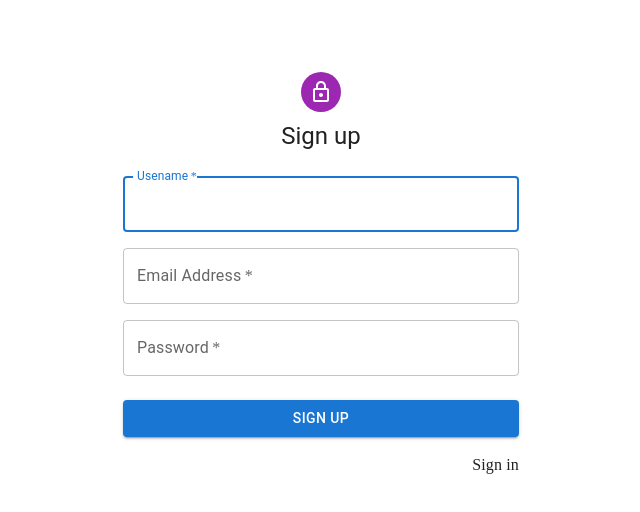
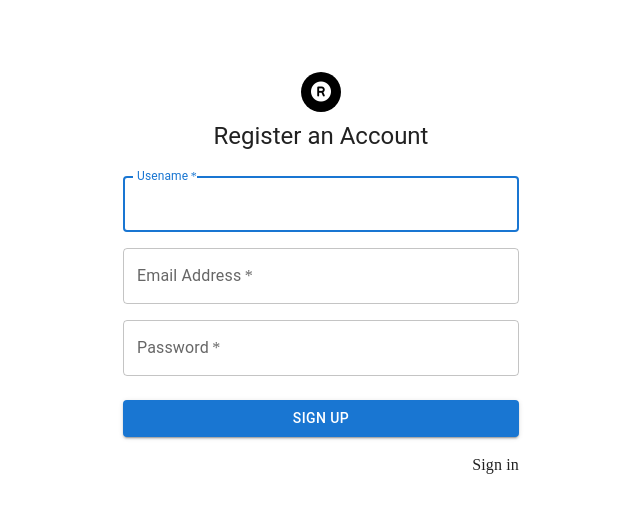
Before and after one commit to ImJustNon/KlongYaa-PjBL3-Frontend, a React (Create React App) app: page /signup in a window 1280 px wide. Shown: the top 512 px of the page, without its empty margins (319-959 px from the left). Built offline with nearby package versions, Linux system fonts and the light colour scheme.

Commit message:
Feat : Fixed icon

```diff
--- a/src/pages/SignIn.js
+++ b/src/pages/SignIn.js
@@ -61,8 +61,8 @@ export default function SignIn() {
 					alignItems: 'center',
 				}}
 			>
-				<Avatar sx={{ m: 1, bgcolor: 'secondary.main' }}>
-					<LockOutlinedIcon />
+				<Avatar sx={{ m: 1, bgcolor: "black" }}>
+					<i className="fa-solid fa-lock"></i>
 				</Avatar>
 				<Typography component="h1" variant="h5">
 					Sign in
--- a/src/pages/SignUp.js
+++ b/src/pages/SignUp.js
@@ -63,11 +63,11 @@ function SignUp() {
                         alignItems: 'center',
                     }}
                 >
-                    <Avatar sx={{ m: 1, bgcolor: 'secondary.main' }}>
-                        <LockOutlinedIcon />
-                    </Avatar>
+                    <Avatar sx={{ m: 1, bgcolor: "black" }}>
+                        <i className="fa-solid fa-registered"></i>
+				    </Avatar>
                     <Typography component="h1" variant="h5">
-                        Sign up
+                        Register an Account
                     </Typography>
                     <Box noValidate sx={{ mt: 3 }}>
                         <Grid container spacing={2}>
```
